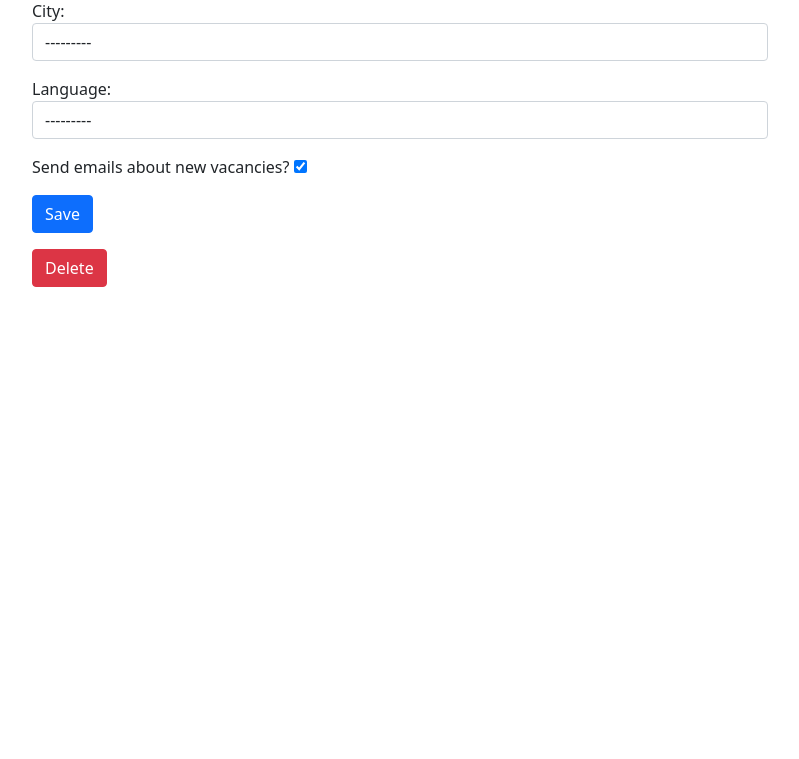
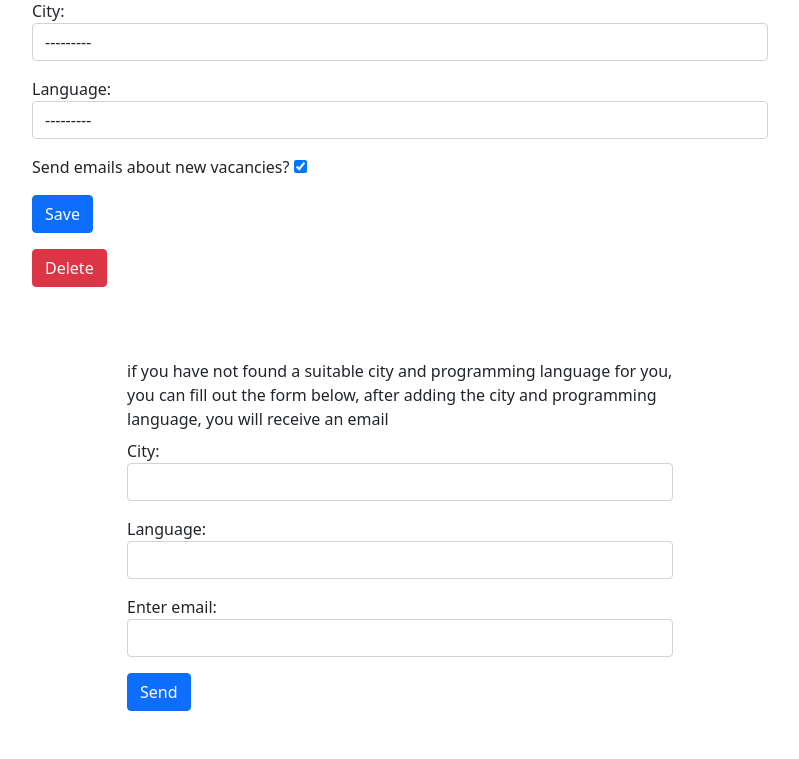
Before and after one commit to IhorYu/scraping_service, a Django app: page /accounts/update/ in a window 1280 px wide. Shown: the part 150-909 px from the top of the page, without its empty margins (240-1039 px from the left). Before the commit the page ends 437 px from the top, so only its background shows below. Run offline with Django 4.2, Linux system fonts and the light colour scheme; the visitor is signed in with stand-in values (Sample User, id 1); data that the repository does not hold is empty.

Commit message:
added contact form

```diff
--- a/accounts/forms.py
+++ b/accounts/forms.py
@@ -55,3 +55,11 @@ class UserUpdateForm(forms.Form):
     class Meta:
         model = User
         fields = ('city', 'language', 'send_email')
+
+
+class ContactForm(forms.Form):
+    city = forms.CharField(required=True,
+                           widget=forms.TextInput(attrs={'class': 'form-control'}), label='City')
+    language = forms.CharField(required=True,
+                               widget=forms.TextInput(attrs={'class': 'form-control'}), label='Language')
+    email = forms.EmailField(label='Enter email', required=True, widget=forms.EmailInput(attrs={'class': 'form-control'}))
--- a/accounts/templates/accounts/update.html
+++ b/accounts/templates/accounts/update.html
@@ -28,4 +28,19 @@ Register
 </div>
 
 
+<div class="row my-5">
+    <div class="col-md-6 mx-auto">
+        <p class="my-2">if you have not found a suitable city and programming language for you, you can fill out the form below, after adding the city and programming language, you will receive an email</p>
+        <form method="POST" action="{% url 'accounts:contact' %}"> {% csrf_token %}
+            <div class="form-group">
+                {{ contact_form.as_p }}
+            </div>
+            <button type="submit" class="btn btn-primary">Send</button>
+
+        </form>
+
+    </div>
+</div>
+
+
 {% endblock %}
--- a/accounts/urls.py
+++ b/accounts/urls.py
@@ -1,6 +1,6 @@
 from django.urls import path
 
-from accounts.views import login_view, logout_view, register_view, update_view, delete_view
+from accounts.views import login_view, logout_view, register_view, update_view, delete_view, contact
 
 urlpatterns = [
     path('login/', login_view, name='login'),
@@ -8,5 +8,6 @@ urlpatterns = [
     path('register/', register_view, name='register'),
     path('update/', update_view, name='update'),
     path('delete/', delete_view, name='delete'),
+    path('contact/', contact, name='contact'),
 
 ]
--- a/accounts/views.py
+++ b/accounts/views.py
@@ -1,8 +1,11 @@
 from django.shortcuts import render, redirect
 from django.contrib import messages
 from django.contrib.auth import authenticate, login, logout, get_user_model
+import datetime as dt
 
-from accounts.forms import UserLoginForm, UserRegistrationForm, UserUpdateForm
+from accounts.forms import UserLoginForm, UserRegistrationForm, UserUpdateForm, ContactForm
+
+from scraping.models import Errors
 
 User = get_user_model()
 
@@ -36,6 +39,7 @@ def register_view(request):
 
 
 def update_view(request):
+    contact_form = ContactForm()
     if request.user.is_authenticated:
         user = request.user
         if request.method == "POST":
@@ -52,7 +56,9 @@ def update_view(request):
         form = UserUpdateForm(initial={'city': user.city,
                                        'language': user.language,
                                        'send_email': user.send_email})
-        return render(request, 'accounts/update.html', {'form': form})
+        return render(request, 'accounts/update.html', {
+            'form': form,
+            'contact_form': contact_form})
     else:
         return redirect('accounts:login')
 
@@ -65,3 +71,30 @@ def delete_view(request):
             qs.delete()
             messages.error(request, 'User has been deleted')
     return redirect('home')
+
+
+def contact(request):
+    if request.method == "POST":
+        contact_form = ContactForm(request.POST or None)
+        if contact_form.is_valid():
+            data = contact_form.cleaned_data
+            city = data.get('city')
+            language = data.get('language')
+            email = data.get('email')
+            qs = Errors.objects.filter(timestamp=dt.date.today())
+            if qs.exists():
+                err = qs.first()
+                # data = err.data.get('user_data', [])
+                data = []
+                data.append({'city': city, 'language': language, 'email': email})
+                err.data.append(data)
+                err.save()
+            else:
+                data = [{"city": city, "email": email, "language": language, }]
+                Errors(data=f'user_data:{data}').save()
+            messages.success(request, 'Request sent successfully')
+            return redirect('accounts:update')
+        else:
+            return redirect('accounts:login')
+    else:
+        return redirect('accounts:login')
--- a/send_emails.py
+++ b/send_emails.py
@@ -58,7 +58,6 @@ subject = ''
 text_content = ''
 to = ADMIN_USER
 html = ''
-print(qs.first().data)
 if qs.exists():
     error = qs.first()
     data = error.data
```
Also changed, not shown: run_scraping.py (+4 -3 lines).
